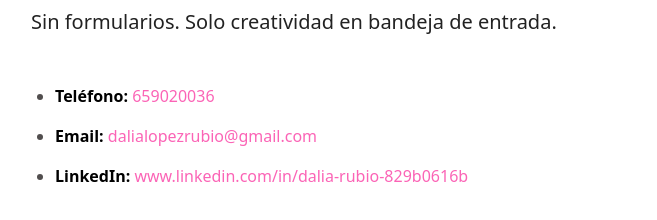
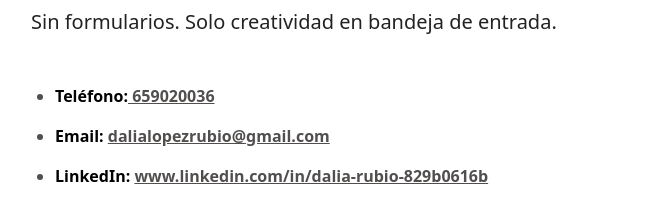
Before and after one commit to dawalberto/dalia-portfolio, an Astro site: page /contact in a window 1280 px wide. Shown: the part 366-586 px from the top of the page, without its empty margins (289-946 px from the left). Built offline with nearby package versions, Linux system fonts and the light colour scheme; Astro itself is replaced by a stand-in of ours; a web font is replaced by a local one.

Commit message:
fix: contac page - styles

```diff
--- a/src/pages/contact.astro
+++ b/src/pages/contact.astro
@@ -12,26 +12,23 @@ import Layout from "../layouts/Layout.astro"
       </h1>
       <p class="text-xl text-main-0">Sin formularios. Solo creatividad en bandeja de entrada.</p>
       <ul class="list-disc list-outside ml-6 flex flex-col gap-4 sm:mt-4">
-        <li class="text-[#514E4E]">
-          <strong class="text-black">Teléfono:</strong><a
-            class="text-pink-400"
-            href="tel:659020036"
-          >
+        <li class="text-main-17 font-bold">
+          <span class="text-black">Teléfono:</span><a class="underline" href="tel:659020036">
             659020036</a
           >
         </li>
-        <li class="text-[#514E4E]">
-          <strong class="text-black">Email:</strong>
-          <a class="text-pink-400" href="mailto:dalialopezrubio@gmail.com" target="_blank"
+        <li class="text-main-17 font-bold">
+          <span class="text-black">Email:</span>
+          <a class="underline" href="mailto:dalialopezrubio@gmail.com" target="_blank"
             >dalialopezrubio@gmail.com</a
           >
         </li>
-        <li class="text-[#514E4E]">
-          <strong class="text-black">LinkedIn:</strong>
+        <li class="text-main-17 font-bold">
+          <span class="text-black">LinkedIn:</span>
           <a
             href="https://www.linkedin.com/in/dalia-rubio-829b0616b"
             target="_blank"
-            class="text-pink-400">www.linkedin.com/in/dalia-rubio-829b0616b</a
+            class="underline">www.linkedin.com/in/dalia-rubio-829b0616b</a
           >
         </li>
       </ul>
```
